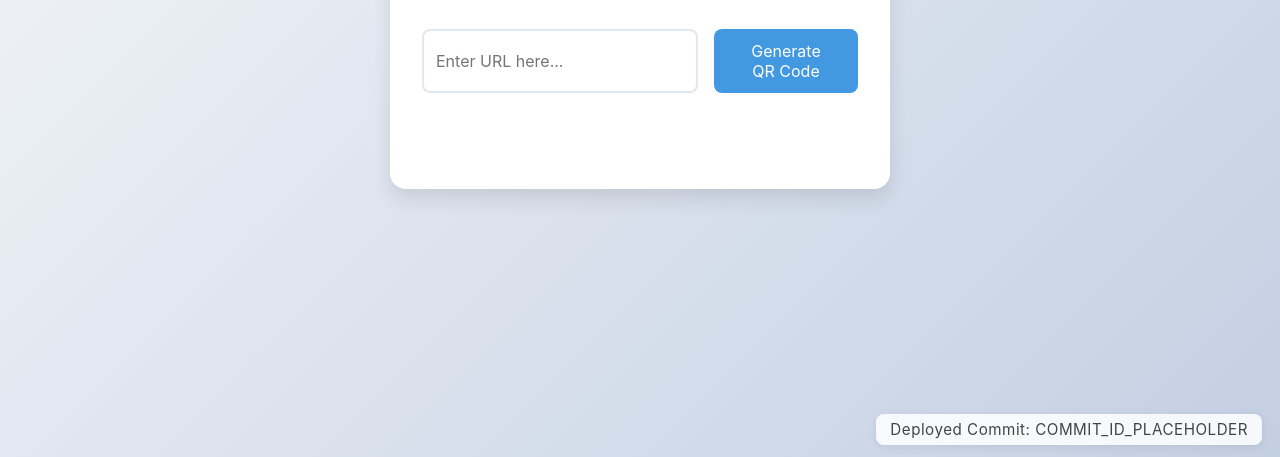
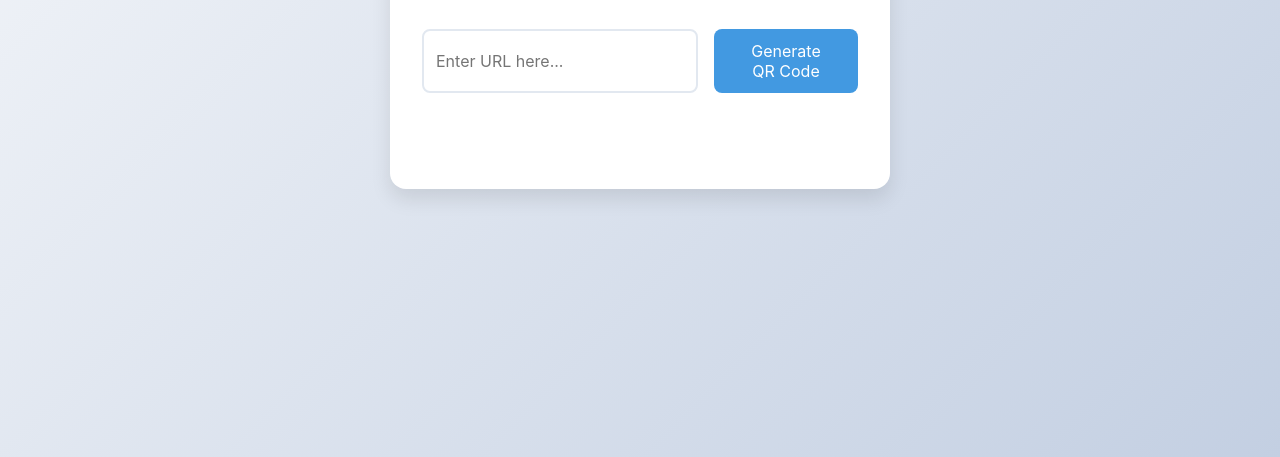
Before and after one commit to amandeep-singh-as/QR, a plain HTML site: page index.html in a window 1280 px wide. Shown: the part 343-800 px from the top of the page. Drawn offline with Linux system fonts and the light colour scheme.

Commit message:
removed commit id text

```diff
--- a/index.html
+++ b/index.html
@@ -36,8 +36,7 @@
                 </div> -->
             </div>
         </div>
-        <div class="commit-id">Deployed Commit: <span id="commitHash">COMMIT_ID_PLACEHOLDER</span></div>
-    </div>
+     </div>
     <script src="script.js"></script>
 </body>
 </html>
```
